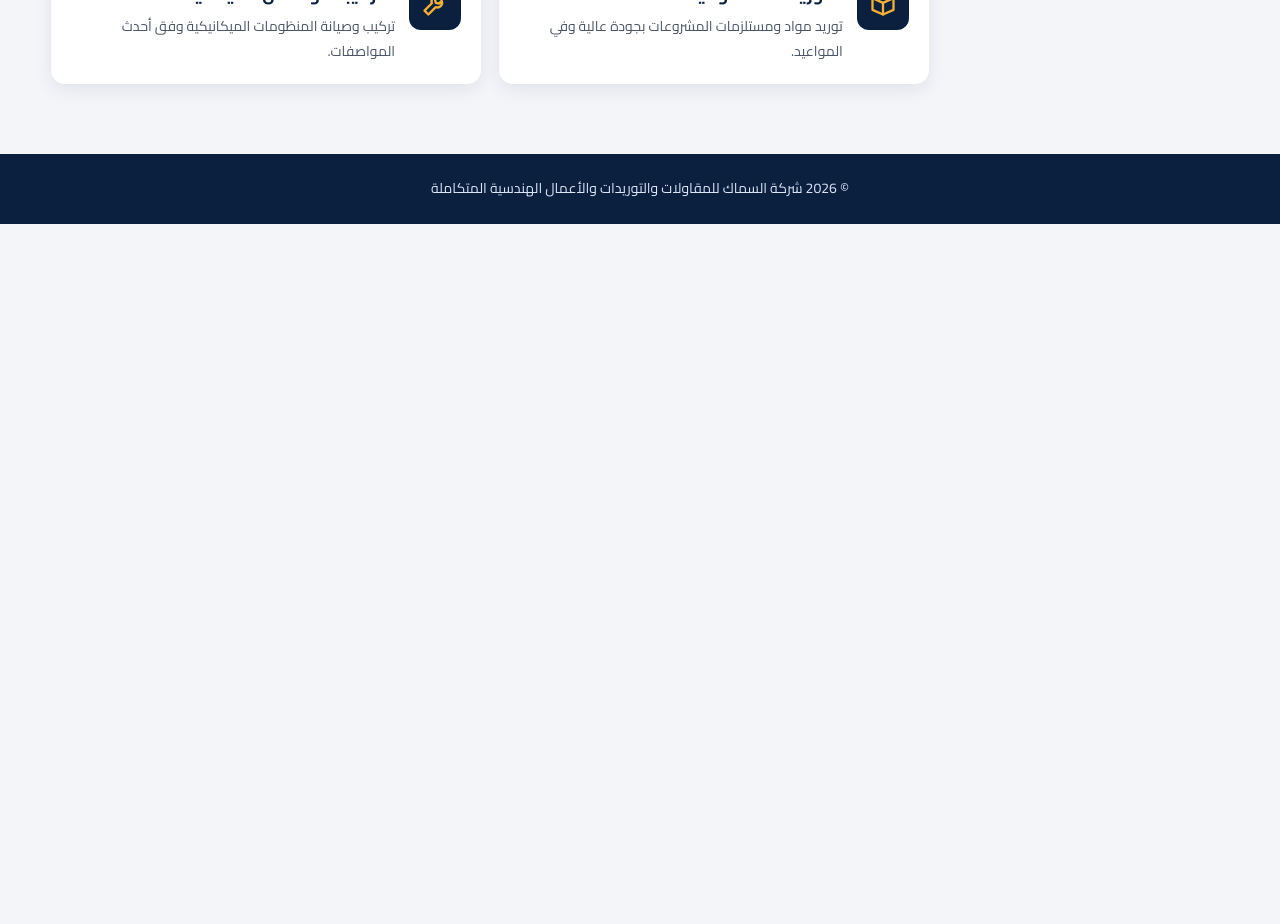
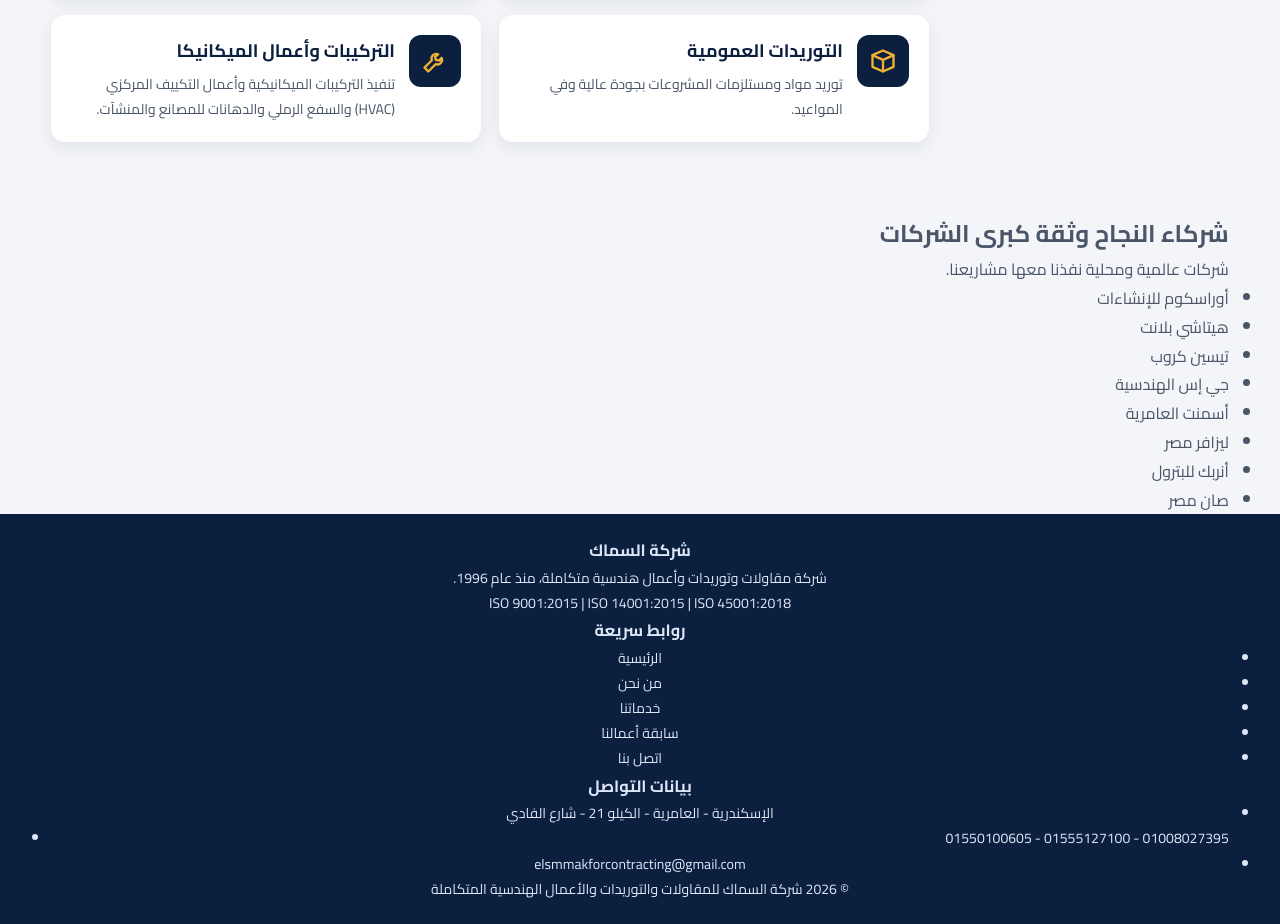
Before and after one commit to Ayman-DevEG/elsammak, a plain HTML site: page index.html in a window 1280 px wide. Shown: the part 853-1777 px from the top of the page. Before the commit the page ends 1077 px from the top, so only its background shows below. Drawn offline with Linux system fonts and the light colour scheme.

Commit message:
Update index.html

```diff
--- a/index.html
+++ b/index.html
@@ -4,11 +4,10 @@
   <meta charset="UTF-8">
   <meta name="viewport" content="width=device-width, initial-scale=1">
   <title>شركة السماك للمقاولات والتوريدات والأعمال الهندسية المتكاملة</title>
-  <meta name="description" content="شركة السماك: مقاولات عامة، عزل حراري ومائي، سقالات، توريدات عمومية، وتركيبات وأعمال ميكانيكا بأعلى معايير الجودة والأمان.">
+  <meta name="description" content="شركة السماك للمقاولات: متخصصة في العزل الحراري والصوتي، التكسية المعدنية، السقالات، التوريدات العمومية، والتركيبات الميكانيكية للمصانع والمشاريع الكبرى بأعلى معايير الجودة والأمان.">
   <link rel="preconnect" href="https://fonts.googleapis.com">
   <link href="https://fonts.googleapis.com/css2?family=Cairo:wght@400;600;700;900&display=swap" rel="stylesheet">
   <link rel="stylesheet" href="css/style.css">
-  <meta name="robots" content="noindex">
 </head>
 <body>
 
@@ -43,7 +42,7 @@
       <h1>شركة <span>السماك</span> للمقاولات والتوريدات والأعمال الهندسية المتكاملة</h1>
       <p>خبرة ممتدة في تنفيذ كافة أعمال المقاولات العامة، العزل الحراري، السقالات، والتركيبات الميكانيكية بأعلى معايير الجودة والأمان.</p>
       <div class="hero-btns">
-        <a href="https://wa.me/201550100605" class="btn btn-gold" target="_blank" rel="noopener">تواصل معنا الآن (واتساب)</a>
+        <a href="https://wa.me/201220848321" class="btn btn-gold" target="_blank" rel="noopener">تواصل معنا الآن (واتساب)</a>
         <a href="services.html" class="btn btn-outline">استكشف خدماتنا</a>
       </div>
     </section>
@@ -53,7 +52,8 @@
     <!-- ===== شريط الإحصائيات ===== -->
     <section class="container stats" aria-label="إحصائيات الشركة">
       <div><strong>+200</strong><span>مشروع منفذ</span></div>
-      <div><strong>+50</strong><span>سنوات خبرة</span></div>
+      <div><strong>+30</strong><span>سنة خبرة</span></div>
+      <div><strong>3</strong><span>شهادات ISO</span></div>
       <div><strong>100%</strong><span>التزام بالأمان</span></div>
     </section>
 
@@ -66,11 +66,11 @@
       <div class="cards">
         <article class="card">
           <div class="icon"><svg width="28" height="28" viewBox="0 0 24 24" fill="none" stroke="#F2B134" stroke-width="2" stroke-linecap="round" stroke-linejoin="round" aria-hidden="true"><path d="M12 3s6 6.3 6 10.5a6 6 0 0 1-12 0C6 9.3 12 3 12 3z"/><path d="M9.5 14a2.5 2.5 0 0 0 2.5 2.5"/></svg></div>
-          <div><h3>أعمال العزل الحراري والمائي</h3><p>عزل احترافي للأسطح والمنشآت بمواد معتمدة وضمان على التنفيذ.</p></div>
+          <div><h3>أعمال العزل الحراري والصوتي والتكسية المعدنية</h3><p>توريد وتصنيع وتركيب جميع أنواع العزل الساخن والبارد للغلايات والتوربينات وخطوط المواسير والتنكات بأعلى المواصفات القياسية.</p></div>
         </article>
         <article class="card">
           <div class="icon"><svg width="28" height="28" viewBox="0 0 24 24" fill="none" stroke="#F2B134" stroke-width="2" stroke-linecap="round" stroke-linejoin="round" aria-hidden="true"><path d="M5 3v18M19 3v18M5 8h14M5 14h14M5 20h14M5 8l14 6M19 8L5 14"/></svg></div>
-          <div><h3>توريد وتركيب السقالات</h3><p>سقالات آمنة بكافة الأنواع والارتفاعات مع فريق تركيب مدرب.</p></div>
+          <div><h3>توريد وتركيب السقالات</h3><p>توريد وتركيب كافة أنواع السقالات المعدنية للمشاريع الصناعية الكبرى وفق معايير السلامة والأمان.</p></div>
         </article>
         <article class="card">
           <div class="icon"><svg width="28" height="28" viewBox="0 0 24 24" fill="none" stroke="#F2B134" stroke-width="2" stroke-linecap="round" stroke-linejoin="round" aria-hidden="true"><path d="M3 7l9-4 9 4v10l-9 4-9-4z"/><path d="M3 7l9 4 9-4M12 11v10"/></svg></div>
@@ -78,21 +78,61 @@
         </article>
         <article class="card">
           <div class="icon"><svg width="28" height="28" viewBox="0 0 24 24" fill="none" stroke="#F2B134" stroke-width="2" stroke-linecap="round" stroke-linejoin="round" aria-hidden="true"><path d="M14.7 6.3a4 4 0 0 0-5.4 5.1L3 17.7 6.3 21l6.3-6.3a4 4 0 0 0 5.1-5.4l-2.4 2.4-2.6-.6-.6-2.6z"/></svg></div>
-          <div><h3>التركيبات وأعمال الميكانيكا</h3><p>تركيب وصيانة المنظومات الميكانيكية وفق أحدث المواصفات.</p></div>
+          <div><h3>التركيبات وأعمال الميكانيكا</h3><p>تنفيذ التركيبات الميكانيكية وأعمال التكييف المركزي (HVAC) والسفع الرملي والدهانات للمصانع والمنشآت.</p></div>
         </article>
       </div>
+    </section>
+    <!-- ===== شركاء النجاح وعملاؤنا ===== -->
+    <section class="container clients">
+      <h2>شركاء النجاح وثقة كبرى الشركات</h2>
+      <p>شركات عالمية ومحلية نفذنا معها مشاريعنا.</p>
+      <ul class="client-list">
+        <li>أوراسكوم للإنشاءات</li>
+        <li>هيتاشي بلانت</li>
+        <li>تيسين كروب</li>
+        <li>جي إس الهندسية</li>
+        <li>أسمنت العامرية</li>
+        <li>ليزافر مصر</li>
+        <li>أنربك للبترول</li>
+        <li>صان مصر</li>
+      </ul>
     </section>
   </main>
 
   <!-- ===== الفوتر (انسخه في كل الصفحات) ===== -->
   <footer class="footer">
-    <div class="container">
+    <div class="container footer-grid">
+      <div>
+        <h3>شركة السماك</h3>
+        <p>شركة مقاولات وتوريدات وأعمال هندسية متكاملة، منذ عام 1996.</p>
+        <p class="iso">ISO 9001:2015 | ISO 14001:2015 | ISO 45001:2018</p>
+      </div>
+      <div>
+        <h3>روابط سريعة</h3>
+        <ul>
+          <li><a href="index.html">الرئيسية</a></li>
+          <li><a href="about.html">من نحن</a></li>
+          <li><a href="services.html">خدماتنا</a></li>
+          <li><a href="projects.html">سابقة أعمالنا</a></li>
+          <li><a href="contact.html">اتصل بنا</a></li>
+        </ul>
+      </div>
+      <div>
+        <h3>بيانات التواصل</h3>
+        <ul>
+          <li>الإسكندرية - العامرية - الكيلو 21 - شارع الفادي</li>
+          <li dir="ltr" style="text-align:right"><a href="tel:+201550100605">01550100605</a> - <a href="tel:+201555127100">01555127100</a> - <a href="tel:+201008027395">01008027395</a></li>
+          <li><a href="mailto:elsmmakforcontracting@gmail.com">elsmmakforcontracting@gmail.com</a></li>
+        </ul>
+      </div>
+    </div>
+    <div class="container footer-bottom">
       <p>© 2026 شركة السماك للمقاولات والتوريدات والأعمال الهندسية المتكاملة</p>
     </div>
   </footer>
 
   <!-- زر واتساب ثابت -->
-  <a href="https://wa.me/201550100605" class="wa-float" target="_blank" rel="noopener" aria-label="تواصل عبر واتساب">واتساب</a>
+  <a href="https://wa.me/201220848321" class="wa-float" target="_blank" rel="noopener" aria-label="تواصل عبر واتساب">واتساب</a>
 
   <script src="js/main.js"></script>
 </body>
```
